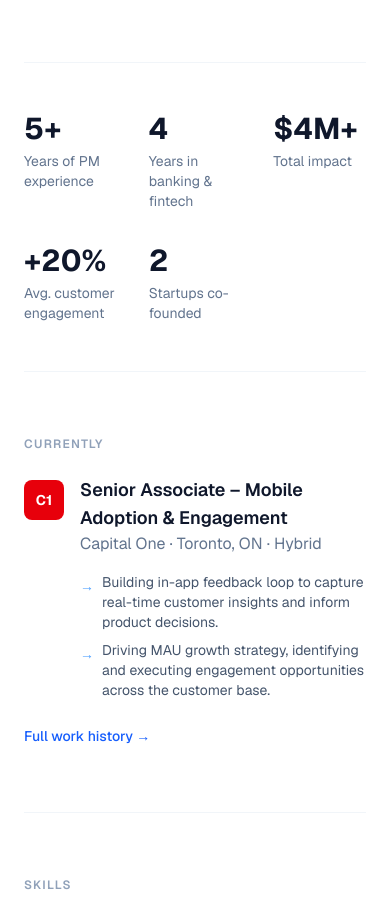
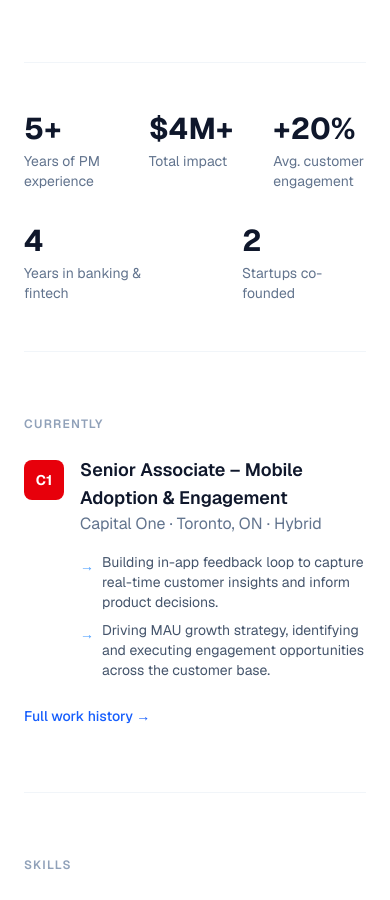
Before and after one commit to FarhadSiddique/portfolio, a Next.js app: page / in a window 390 px wide. Shown: the part 945-1845 px from the top of the page. Built offline with nearby package versions, Linux system fonts and the light colour scheme.

Commit message:
Stats mobile layout: 3 on top row, 2 centered on bottom row
Co-Authored-By: Claude Sonnet 4.6 <noreply@anthropic.com>

```diff
--- a/app/page.tsx
+++ b/app/page.tsx
@@ -18,9 +18,9 @@ function getFeaturedProjects() {
 
 const stats = [
   { value: "5+", label: "Years of PM experience" },
-  { value: "4", label: "Years in banking & fintech" },
   { value: "$4M+", label: "Total impact" },
   { value: "+20%", label: "Avg. customer engagement" },
+  { value: "4", label: "Years in banking & fintech" },
   { value: "2", label: "Startups co-founded" },
 ];
 
@@ -79,13 +79,33 @@ export default function Home() {
 
       {/* Stats */}
       <section className="py-12 border-y border-slate-100">
-        <div className="grid grid-cols-3 sm:grid-cols-5 gap-8">
+        {/* Desktop: all 5 in a row */}
+        <div className="hidden sm:grid sm:grid-cols-5 gap-8">
           {stats.map((s) => (
             <div key={s.label}>
               <p className="text-3xl font-bold text-slate-900">{s.value}</p>
               <p className="text-sm text-slate-500 mt-1">{s.label}</p>
             </div>
           ))}
+        </div>
+        {/* Mobile: 3 on top, 2 centered below */}
+        <div className="sm:hidden">
+          <div className="grid grid-cols-3 gap-8 mb-8">
+            {stats.slice(0, 3).map((s) => (
+              <div key={s.label}>
+                <p className="text-3xl font-bold text-slate-900">{s.value}</p>
+                <p className="text-sm text-slate-500 mt-1">{s.label}</p>
+              </div>
+            ))}
+          </div>
+          <div className="flex justify-center gap-16">
+            {stats.slice(3).map((s) => (
+              <div key={s.label}>
+                <p className="text-3xl font-bold text-slate-900">{s.value}</p>
+                <p className="text-sm text-slate-500 mt-1">{s.label}</p>
+              </div>
+            ))}
+          </div>
         </div>
       </section>
 
```
